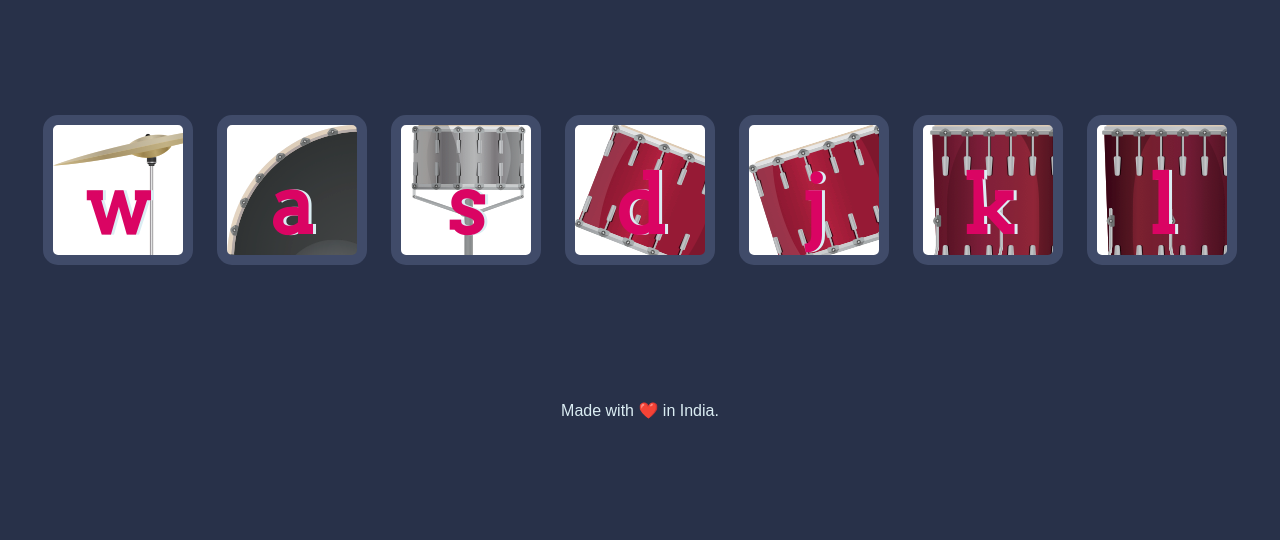
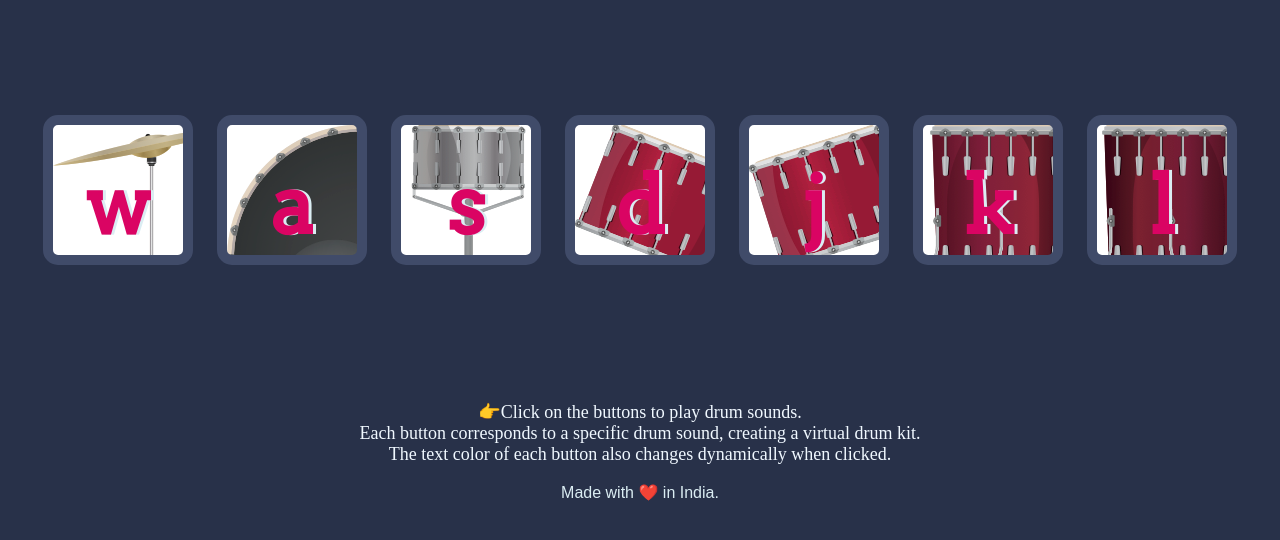
Before and after one commit to seeker-nadeem/DrumKitPlayer, a plain HTML site: page index.html in a window 1280 px wide. Shown: the part 174-714 px from the top of the page. Drawn offline with Linux system fonts and the light colour scheme.

Commit message:
Update index.html

```diff
--- a/index.html
+++ b/index.html
@@ -22,6 +22,12 @@
       <button class="l drum">l</button>
     </div>
 
+    <p style="color: aliceblue; font-size: large;">
+      👉Click on the buttons to play drum sounds.<br>
+      Each button corresponds to a specific drum sound, creating a virtual drum kit.<br>
+      The text color of each button also changes dynamically when clicked.
+    </p>
+
     <script src="index.js"></script>
   </body>
 
```
